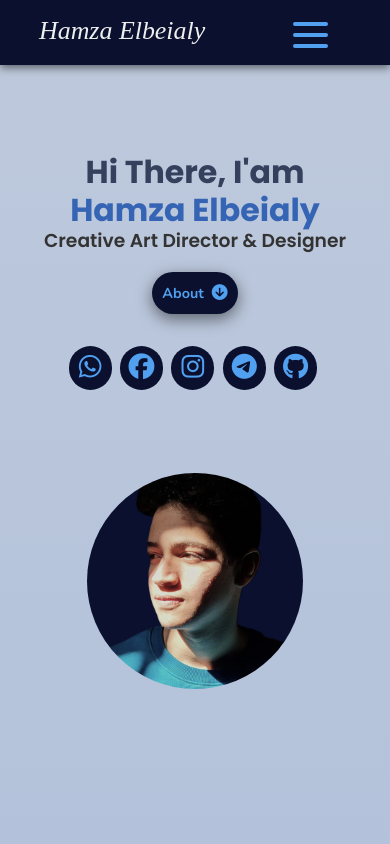
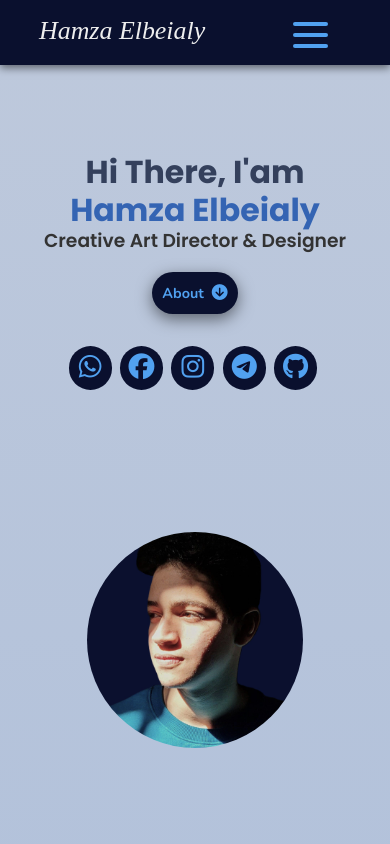
Before and after one commit to HamzaEl-beialy/Portfolio, a website: page index.html in a window 390 px wide. Shown: the top 844 px of the page. Drawn offline with nearby package versions, Linux system fonts and the light colour scheme.

Commit message:
Your commit message

```diff
--- a/css/master.css
+++ b/css/master.css
@@ -2,7 +2,8 @@
 @import url('https://fonts.googleapis.com/css2?family=Nunito:ital,wght@0,300;0,400;0,600;0,700;1,300;1,400&display=swap');
 
 :root {
-  --secondry-color: rgb(0, 0, 0, 0.9);
+  /* --secondry-color: rgb(0, 0, 0, 0.9); */
+  --secondry-color: red;
   --heading-color: rgb(52, 64, 92);
   --hover-color: #37404df5;
   --bluehover-color: #56768ac1;
@@ -182,6 +183,7 @@ body {
   left: 0%;
   transform: translateX(-2rem);
   transition: all 0.6s ease-in;
+  z-index: 2;
 }
 #home.active1 {
   opacity: 1;
@@ -271,6 +273,7 @@ body {
   right: 0;
   transition: all 0.6s ease-in;
   perspective: 25rem;
+  z-index: 1;
 }
 .home-page .active2 {
   opacity: 1;
@@ -348,7 +351,7 @@ body {
   .tilt-wrapper {
     max-width: 100%;
     left: 5%;
-    top: 56%;
+    top: 63%;
     width: 50rem;
   }
   .tilt-wrapper.active2 {
```
